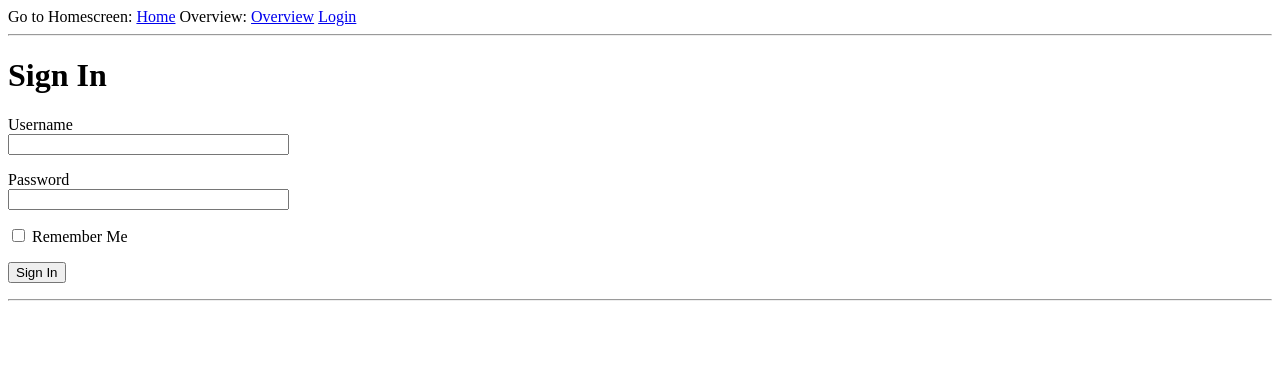
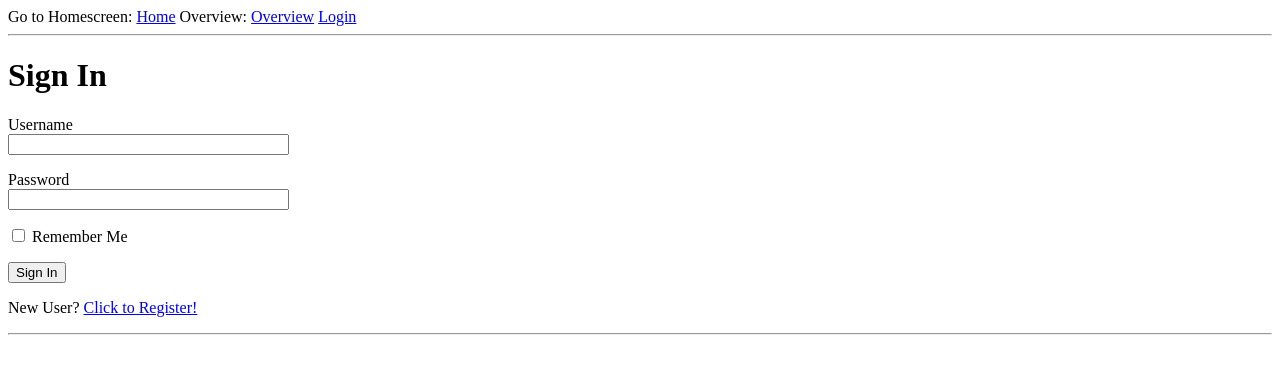
Before and after one commit to Trooooooonix/PRDKE-SS23, a Flask app: page /login in a window 1280 px wide. Shown: the top 374 px of the page. Run offline with Flask 2, Linux system fonts and the light colour scheme.

Commit message:
register and users/admins
Non-admin:
Tronix
1234

Admins:
Andi
admin

TroniX
admin2

```diff
--- a/projectDirectory/app/forms.py
+++ b/projectDirectory/app/forms.py
@@ -16,6 +16,7 @@ class RegistrationForm(FlaskForm):
     password = PasswordField('Password', validators=[DataRequired()])
     password2 = PasswordField(
         'Repeat Password', validators=[DataRequired(), EqualTo('password')])
+    admin_tag = BooleanField('Admin')
     submit = SubmitField('Register')
 
     def validate_username(self, username):
--- a/projectDirectory/app/routes.py
+++ b/projectDirectory/app/routes.py
@@ -1,8 +1,9 @@
 from app import app
 from flask import Flask, render_template, flash, redirect, url_for, request
-from app.forms import LoginForm
+from app.forms import LoginForm, RegistrationForm
 from flask_login import current_user, login_user, logout_user, login_required
 from app.models import User
+from app import db
 from werkzeug.urls import url_parse
 
 
@@ -67,3 +68,18 @@ def login():
 def logout():
     logout_user()
     return redirect(url_for('login'))
+
+
+@app.route('/register', methods=['GET', 'POST'])
+def register():
+    if current_user.is_authenticated:
+        return redirect(url_for('index'))
+    form = RegistrationForm()
+    if form.validate_on_submit():
+        user = User(username=form.username.data, email=form.email.data, admin_tag=form.admin_tag.data)
+        user.set_password(form.password.data)
+        db.session.add(user)
+        db.session.commit()
+        flash('Congratulations, you are now a registered user!')
+        return redirect(url_for('login'))
+    return render_template('register.html', title='Register', form=form)
--- a/projectDirectory/app/templates/login.html
+++ b/projectDirectory/app/templates/login.html
@@ -19,5 +19,6 @@
         </p>
         <p>{{ form.remember_me() }} {{ form.remember_me.label }}</p>
         <p>{{ form.submit() }}</p>
+        <p>New User? <a href="{{ url_for('register') }}">Click to Register!</a></p>
     </form>
 {% endblock %}
--- a/projectDirectory/app/templates/register.html
+++ b/projectDirectory/app/templates/register.html
@@ -32,6 +32,7 @@
             <span style="color: red;">[{{ error }}]</span>
             {% endfor %}
         </p>
+        <p>{{ form.admin_tag() }} {{ form.admin_tag.label }}</p>
         <p>{{ form.submit() }}</p>
     </form>
 {% endblock %}
```
Also changed, not shown: projectDirectory/app.db.
